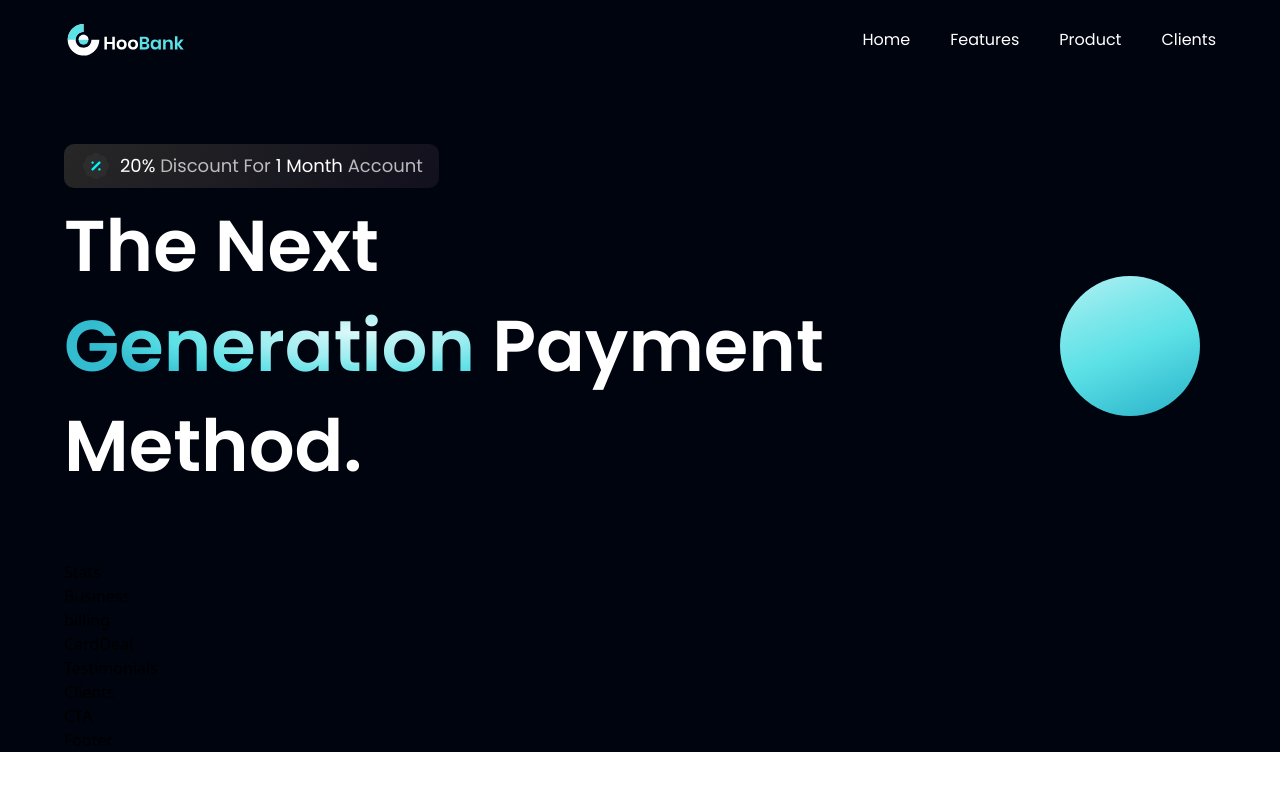
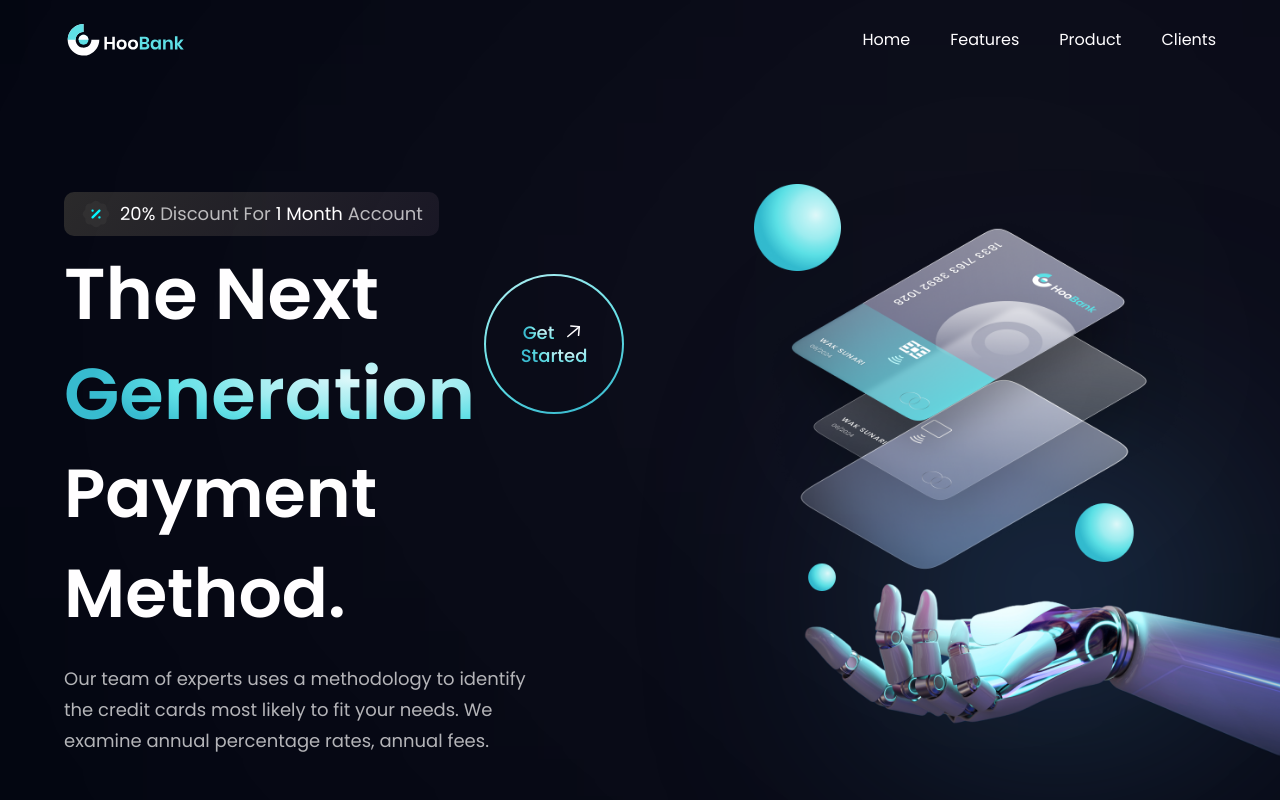
Before and after one commit to jbonn2002/first-react-project, a React (Vite) app: page / in a window 1280 px wide. Shown: the top 800 px of the page. Built offline with nearby package versions, Linux system fonts and the light colour scheme.

Commit message:
adding to hero section, added gradients to background, finished get started button

```diff
--- a/src/components/GetStarted.jsx
+++ b/src/components/GetStarted.jsx
@@ -3,8 +3,26 @@
 
 const GetStarted = () => (
   <div
-    className={`${styles.flexCenter} w-[140px] h-[140px] rounded-full bg-blue-gradient `}
-  ></div>
+    className={`${styles.flexCenter} w-[140px] h-[140px] rounded-full bg-blue-gradient p-[2px] cursor-pointer `}
+  >
+    <div
+      className={`${styles.flexCenter} flex-col bg-primary w-[100%] h-[100%] rounded-full `}
+    >
+      <div className={`${styles.flexCenter} flex-row`}>
+        <p className="font-poppins font-medium text-[18px] leading-[23px] mr-2">
+          <span className="text-gradient">Get</span>
+        </p>
+        <img
+          src={arrowUp}
+          alt="arrow"
+          className="w-[23px] h-[23px] object-contain"
+        />
+      </div>
+      <p className="font-poppins font-medium text-[18px] leading-[23px]">
+        <span className="text-gradient">Started</span>
+      </p>
+    </div>
+  </div>
 );
 
 export default GetStarted;
--- a/src/components/Hero.jsx
+++ b/src/components/Hero.jsx
@@ -17,12 +17,34 @@
       <div className="flex flex-row justify-between items-center w-full">
         <h1 className="flex-1 font-poppins font-semibold ss:text-[72px] text-[52px] text-white ss:leading-[100px] leading-[75px]">
           The Next <br className="sm:block hidden" />{" "}
-          <span className="text-gradient"> Generation</span> Payment Method.
+          <span className="text-gradient"> Generation</span>
         </h1>
         <div className="ss:flex hidden md:mr-4 mr-0">
           <GetStarted />
         </div>
       </div>
+      <h2 className="font-poppins font-semibold ss:text-[68px] text-[52px] text-white ss:leading-[100px] leading-[75px] w-full">
+        Payment Method.
+      </h2>
+      <p className={`${styles.paragraph} max-w-[470px] mt-5`}>
+        Our team of experts uses a methodology to identify the credit cards most
+        likely to fit your needs. We examine annual percentage rates, annual
+        fees.
+      </p>
+    </div>
+    <div className={`flex-1 flex ${styles.flexCenter} md:my-o my-10 relative`}>
+      <img
+        src={robot}
+        alt="billing"
+        className="w-[100%] h-[100%] relative z-[5]"
+      />
+      <div className="absolute z-[0] w-[40%] h-[35%] top-0 pink__gradient " />
+      <div className="absolute z-[1] w-[80%] h-[85%] rounded-full bottom-40 white__gradient " />
+      <div className="absolute z-[0] w-[50%] h-[50%] right-20 bottom-20 blue__gradient " />
+    </div>
+
+    <div className={`ss:hidden ${styles.flexCenter}`}>
+      <GetStarted />
     </div>
   </section>
 );
```
